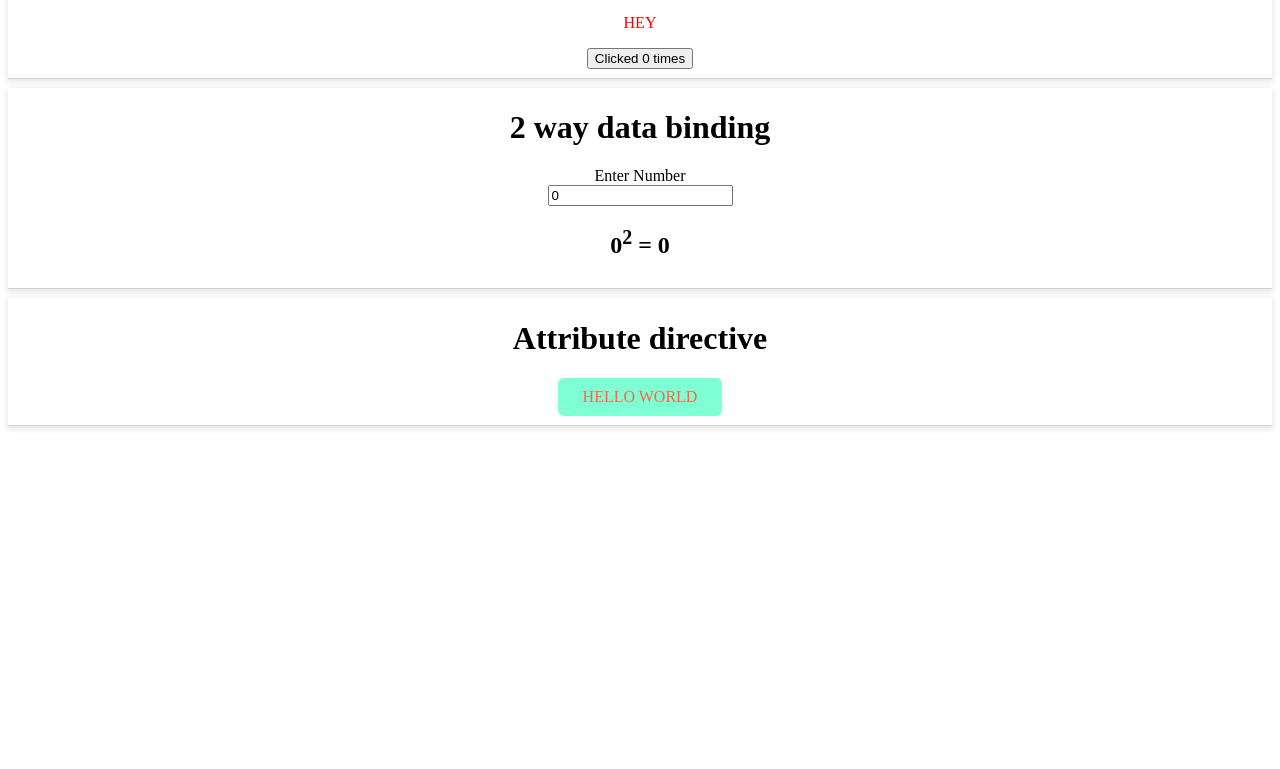
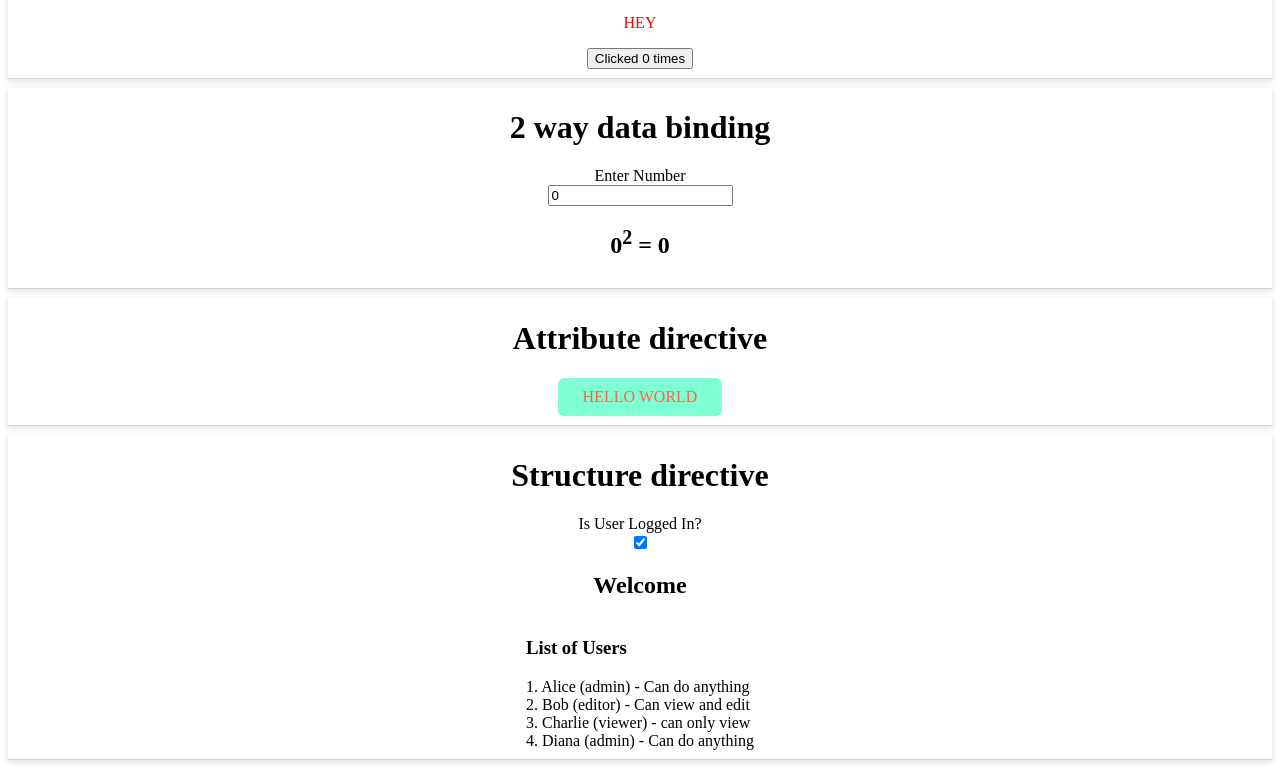
Before and after one commit to prashant-DS/code2learn-Angular, an Angular app: page / in a window 1280 px wide. Shown: the part 279-1048 px from the top of the page. Before the commit the page ends 800 px from the top, so only its background shows below. Built offline with nearby package versions, Linux system fonts and the light colour scheme.

Commit message:
structural directive

```diff
--- a/src/app/app.component.html
+++ b/src/app/app.component.html
@@ -30,3 +30,26 @@
     }}</span>
   </div>
 </div>
+
+<div class="box">
+  <h1>Structure directive</h1>
+  <label for="isLoggedIn">Is User Logged In?</label>
+  <input id="isLoggedIn" type="checkbox" [(ngModel)]="isLoggedIn" />
+  <div *ngIf="isLoggedIn; else elseBlock">
+    <h2>Welcome</h2>
+  </div>
+  <ng-template #elseBlock> <h2>Please Login</h2></ng-template>
+
+  <div *ngIf="isLoggedIn">
+    <h3>List of Users</h3>
+    <div *ngFor="let user of users; let rank = index">
+      <span>{{ rank + 1 }}. {{ user.name }} ({{ user.role }}) - </span>
+      <span [ngSwitch]="user.role">
+        <span *ngSwitchCase="'admin'">Can do anything</span>
+        <span *ngSwitchCase="'editor'">Can view and edit</span>
+        <span *ngSwitchCase="'viewer'">can only view</span>
+        <span *ngSwitchDefault>NA</span>
+      </span>
+    </div>
+  </div>
+</div>
--- a/src/app/app.component.ts
+++ b/src/app/app.component.ts
@@ -1,11 +1,27 @@
-import { NgClass, NgStyle } from '@angular/common';
+import {
+  NgClass,
+  NgFor,
+  NgIf,
+  NgStyle,
+  NgSwitch,
+  NgSwitchCase,
+  NgSwitchDefault,
+} from '@angular/common';
 import { Component } from '@angular/core';
 import { FormsModule } from '@angular/forms';
-import { RouterOutlet } from '@angular/router';
 
 @Component({
   selector: 'app-root',
-  imports: [RouterOutlet, FormsModule, NgClass, NgStyle],
+  imports: [
+    FormsModule,
+    NgClass,
+    NgStyle,
+    NgIf,
+    NgFor,
+    NgSwitch,
+    NgSwitchCase,
+    NgSwitchDefault,
+  ],
   templateUrl: './app.component.html',
   styleUrl: './app.component.scss',
 })
@@ -37,4 +53,13 @@ export class AppComponent {
   message = 'Hello World';
   messageClass = 'greet';
   messageTextTransform = 'uppercase';
+
+  // structural directive
+  isLoggedIn = true;
+  users = [
+    { name: 'Alice', role: 'admin' },
+    { name: 'Bob', role: 'editor' },
+    { name: 'Charlie', role: 'viewer' },
+    { name: 'Diana', role: 'admin' },
+  ];
 }
```
